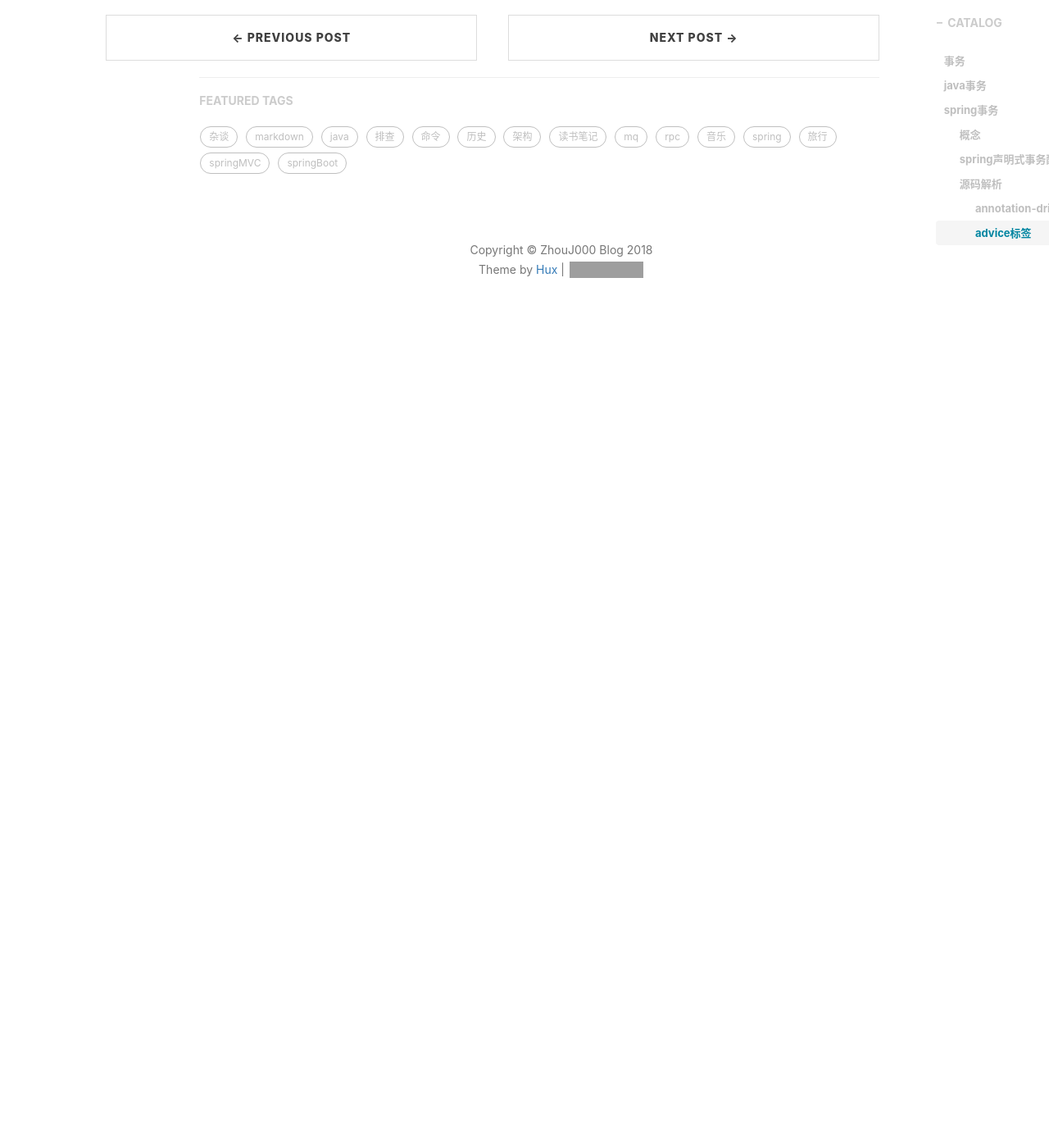
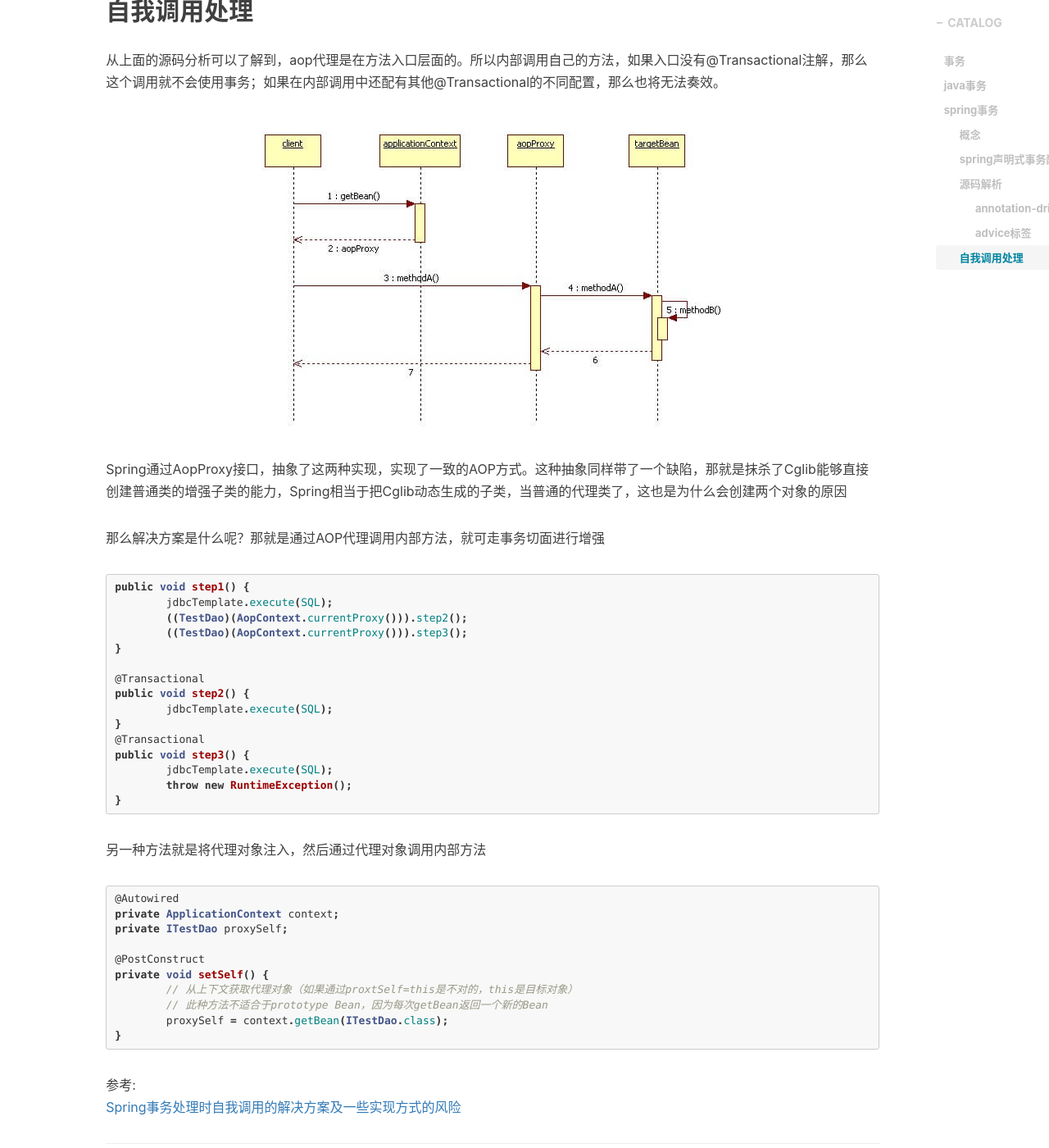
Before and after one commit to zhouj000/zhouj000.github.io, a Jekyll site: the page built from _posts/2018-09-24-spring-12.markdown, in a window 1280 px wide and 1400 px high, scrolled down 33355 px. Shown: the whole window at 82% size. Built offline with Jekyll 4.4.1, drawn with Linux system fonts in a browser that asks for light colours; nearby versions of some CDN libraries; comment, search, counter and statistics services are not loaded; before the commit the page ends 33761 px from its top, so only the background shows below that; some of the changed text lies outside the part shown; grey boxes are pictures that could not be loaded.

Commit message:
new blog

````diff
--- a/_posts/2018-09-24-spring-12.markdown
+++ b/_posts/2018-09-24-spring-12.markdown
@@ -10,7 +10,7 @@ tags:
     - spring
 ---
 
-<font id="last-updated">最后更新于：2018-09-27</font>
+<font id="last-updated">最后更新于：2018-10-17</font>
 
 [Spring(一) IOC核心类](https://zhouj000.github.io/2018/08/19/spring-1/)
 [Spring(二) Resource定位与载入](https://zhouj000.github.io/2018/08/26/spring-2/)
@@ -1585,3 +1585,46 @@ private RootBeanDefinition parseAttributeSource(Element attrEle, ParserContext p
 }
 ```
 然后通过aop:config标签，通过aop:advisor子标签与aop:pointcut子标签去创建代理，在拦截器链中进行事务管理
+
+
+## 自我调用处理
+
+从上面的源码分析可以了解到，aop代理是在方法入口层面的。所以内部调用自己的方法，如果入口没有@Transactional注解，那么这个调用就不会使用事务；如果在内部调用中还配有其他@Transactional的不同配置，那么也将无法奏效。
+
+![aop-defect](/img/in-post/2018/9/aop-defect.png)
+Spring通过AopProxy接口，抽象了这两种实现，实现了一致的AOP方式。这种抽象同样带了一个缺陷，那就是抹杀了Cglib能够直接创建普通类的增强子类的能力，Spring相当于把Cglib动态生成的子类，当普通的代理类了，这也是为什么会创建两个对象的原因
+
+那么解决方案是什么呢？那就是通过AOP代理调用内部方法，就可走事务切面进行增强
+```java
+public void step1() {
+	jdbcTemplate.execute(SQL);
+	((TestDao)(AopContext.currentProxy())).step2();
+	((TestDao)(AopContext.currentProxy())).step3();
+}
+
+@Transactional
+public void step2() {
+	jdbcTemplate.execute(SQL);
+}
+@Transactional
+public void step3() {
+	jdbcTemplate.execute(SQL);
+	throw new RuntimeException();
+}
+```
+另一种方法就是将代理对象注入，然后通过代理对象调用内部方法
+```java
+@Autowired
+private ApplicationContext context;
+private ITestDao proxySelf;
+
+@PostConstruct
+private void setSelf() {
+	// 从上下文获取代理对象（如果通过proxtSelf=this是不对的，this是目标对象）
+	// 此种方法不适合于prototype Bean，因为每次getBean返回一个新的Bean
+	proxySelf = context.getBean(ITestDao.class);
+}
+```
+
+参考:
+[Spring事务处理时自我调用的解决方案及一些实现方式的风险](http://www.iteye.com/topic/1122740)
--- a/_posts/2018-10-14-SecKill-System-1.markdown
+++ b/_posts/2018-10-14-SecKill-System-1.markdown
@@ -14,6 +14,7 @@ tags:
 
 [秒杀系统设计(一) 概述和原则](https://zhouj000.github.io/2018/10/14/SecKill-System-1)
 [秒杀系统设计(二) 高性能01-动静分离与热点缓存](https://zhouj000.github.io/2018/10/15/SecKill-System-2)
+[秒杀系统设计(三) 高性能02-流量削峰与服务端优化](https://zhouj000.github.io/2018/10/16/SecKill-System-3)
 
 
 
--- a/_posts/2018-10-15-SecKill-System-2.markdown
+++ b/_posts/2018-10-15-SecKill-System-2.markdown
@@ -14,6 +14,7 @@ tags:
 
 [秒杀系统设计(一) 概述和原则](https://zhouj000.github.io/2018/10/14/SecKill-System-1)
 [秒杀系统设计(二) 高性能01-动静分离与热点缓存](https://zhouj000.github.io/2018/10/15/SecKill-System-2)
+[秒杀系统设计(三) 高性能02-流量削峰与服务端优化](https://zhouj000.github.io/2018/10/16/SecKill-System-3)
 
 
 
````
Also changed, not shown: _posts/2018-10-16-SecKill-System-3.markdown (added, +197 -0 lines), img/in-post/2018/10/highPerformance-05.jpg (added), img/in-post/2018/10/highPerformance-06.jpg (added), img/in-post/2018/10/highPerformance-07.jpg (added), img/in-post/2018/10/highPerformance-08.jpg (added), img/in-post/2018/9/aop-defect.png (added).
